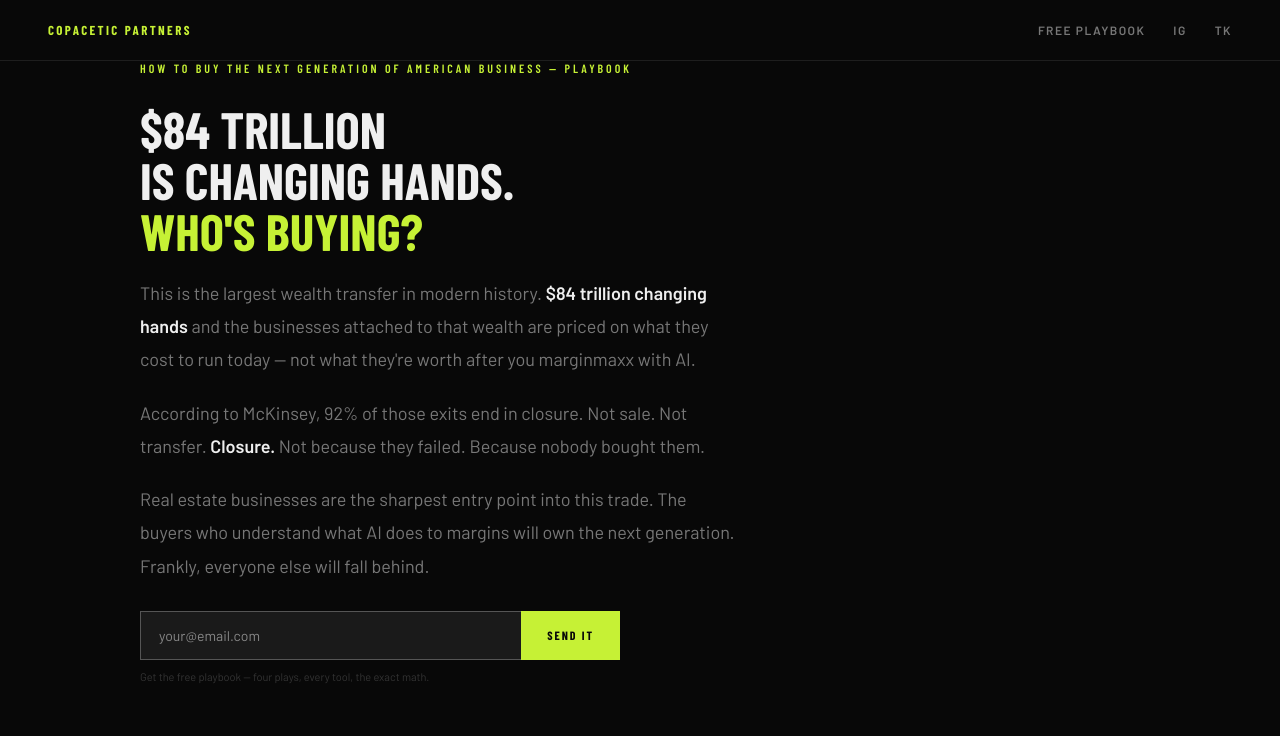
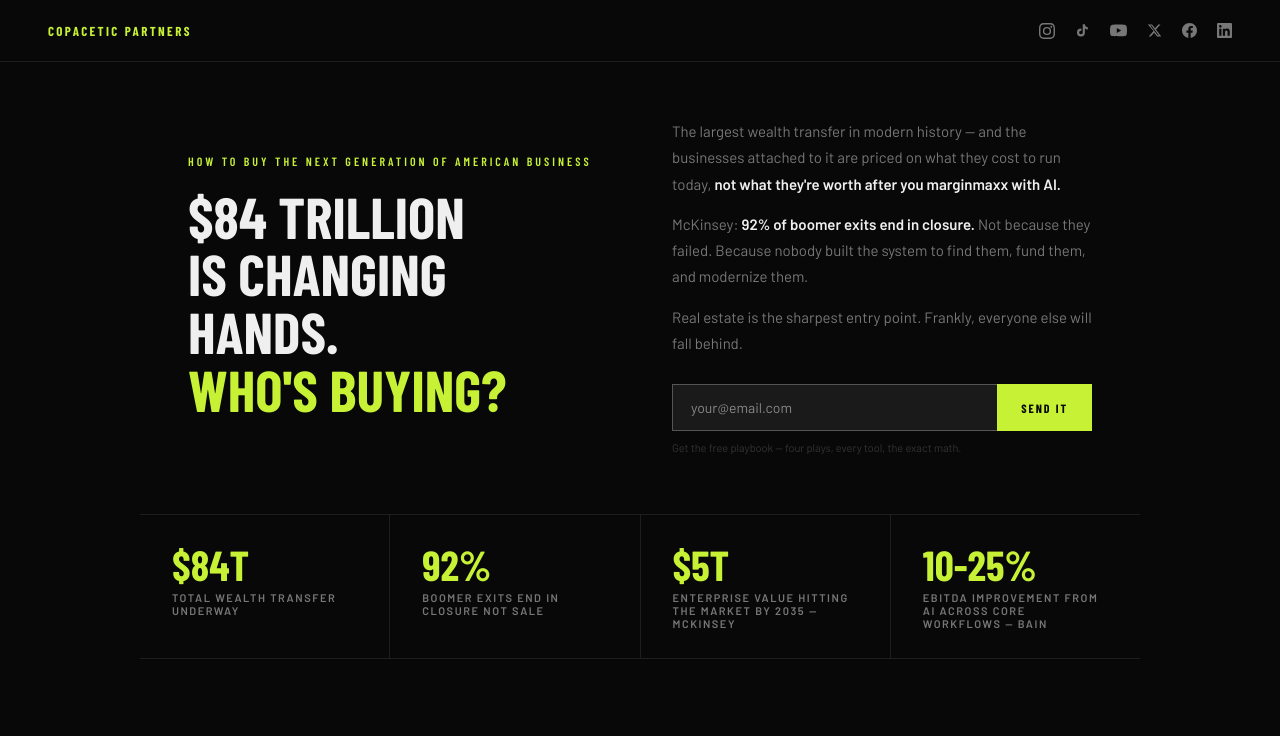
Before and after one commit to copaceticpartners/copaceticpartners, a plain HTML site: page stack.html in a window 1280 px wide. Shown: the top 736 px of the page. Drawn offline with nearby package versions, Linux system fonts and the light colour scheme; a web font is replaced by a local one.

Commit message:
Add files via upload

```diff
--- a/stack.html
+++ b/stack.html
@@ -138,30 +138,56 @@
 
 <nav>
   <div class="nav-brand">Copacetic Partners</div>
-  <div class="nav-links">
-    <a href="/investor-tools">Free Playbook</a>
-    <a href="https://www.instagram.com/nextwavenikolaz" target="_blank">IG</a>
-    <a href="https://www.tiktok.com/@nextwavenikolaz" target="_blank">TK</a>
+  <div class="nav-links" style="gap:20px;align-items:center;">
+    <a href="https://www.instagram.com/nextwavenikolaz/" target="_blank" title="Instagram" style="display:flex;align-items:center;">
+      <svg width="16" height="16" fill="currentColor" viewBox="0 0 24 24"><path d="M12 2.163c3.204 0 3.584.012 4.85.07 3.252.148 4.771 1.691 4.919 4.919.058 1.265.069 1.645.069 4.849 0 3.205-.012 3.584-.069 4.849-.149 3.225-1.664 4.771-4.919 4.919-1.266.058-1.644.07-4.85.07-3.204 0-3.584-.012-4.849-.07-3.26-.149-4.771-1.699-4.919-4.92-.058-1.265-.07-1.644-.07-4.849 0-3.204.013-3.583.07-4.849.149-3.227 1.664-4.771 4.919-4.919 1.266-.057 1.645-.069 4.849-.069zM12 0C8.741 0 8.333.014 7.053.072 2.695.272.273 2.69.073 7.052.014 8.333 0 8.741 0 12c0 3.259.014 3.668.072 4.948.2 4.358 2.618 6.78 6.98 6.98C8.333 23.986 8.741 24 12 24c3.259 0 3.668-.014 4.948-.072 4.354-.2 6.782-2.618 6.979-6.98.059-1.28.073-1.689.073-4.948 0-3.259-.014-3.667-.072-4.947-.196-4.354-2.617-6.78-6.979-6.98C15.668.014 15.259 0 12 0zm0 5.838a6.162 6.162 0 100 12.324 6.162 6.162 0 000-12.324zM12 16a4 4 0 110-8 4 4 0 010 8zm6.406-11.845a1.44 1.44 0 100 2.881 1.44 1.44 0 000-2.881z"/></svg>
+    </a>
+    <a href="https://www.tiktok.com/@nextwavenikolaz" target="_blank" title="TikTok" style="display:flex;align-items:center;">
+      <svg width="15" height="15" fill="currentColor" viewBox="0 0 24 24"><path d="M19.59 6.69a4.83 4.83 0 01-3.77-4.25V2h-3.45v13.67a2.89 2.89 0 01-2.88 2.5 2.89 2.89 0 01-2.89-2.89 2.89 2.89 0 012.89-2.89c.28 0 .54.04.79.1V9.01a6.27 6.27 0 00-.79-.05 6.34 6.34 0 00-6.34 6.34 6.34 6.34 0 006.34 6.34 6.34 6.34 0 006.33-6.34V8.72a8.18 8.18 0 004.79 1.54V6.79a4.85 4.85 0 01-1.02-.1z"/></svg>
+    </a>
+    <a href="https://www.youtube.com/@nextwavenikolaz" target="_blank" title="YouTube" style="display:flex;align-items:center;">
+      <svg width="17" height="17" fill="currentColor" viewBox="0 0 24 24"><path d="M23.495 6.205a3.007 3.007 0 00-2.088-2.088c-1.87-.501-9.396-.501-9.396-.501s-7.507-.01-9.396.501A3.007 3.007 0 00.527 6.205a31.247 31.247 0 00-.522 5.805 31.247 31.247 0 00.522 5.783 3.007 3.007 0 002.088 2.088c1.868.502 9.396.502 9.396.502s7.506 0 9.396-.502a3.007 3.007 0 002.088-2.088 31.247 31.247 0 00.5-5.783 31.247 31.247 0 00-.5-5.805zM9.609 15.601V8.408l6.264 3.602z"/></svg>
+    </a>
+    <a href="https://x.com/nextwavenikolaz" target="_blank" title="X" style="display:flex;align-items:center;">
+      <svg width="15" height="15" fill="currentColor" viewBox="0 0 24 24"><path d="M18.244 2.25h3.308l-7.227 8.26 8.502 11.24H16.17l-4.714-6.231-5.401 6.231H2.744l7.73-8.835L1.254 2.25H8.08l4.713 6.231zm-1.161 17.52h1.833L7.084 4.126H5.117z"/></svg>
+    </a>
+    <a href="https://www.facebook.com/nextwavenikolaz" target="_blank" title="Facebook" style="display:flex;align-items:center;">
+      <svg width="15" height="15" fill="currentColor" viewBox="0 0 24 24"><path d="M24 12.073c0-6.627-5.373-12-12-12s-12 5.373-12 12c0 5.99 4.388 10.954 10.125 11.854v-8.385H7.078v-3.47h3.047V9.43c0-3.007 1.792-4.669 4.533-4.669 1.312 0 2.686.235 2.686.235v2.953H15.83c-1.491 0-1.956.925-1.956 1.874v2.25h3.328l-.532 3.47h-2.796v8.385C19.612 23.027 24 18.062 24 12.073z"/></svg>
+    </a>
+    <a href="https://www.linkedin.com/company/nextwavenikolaz" target="_blank" title="LinkedIn" style="display:flex;align-items:center;">
+      <svg width="15" height="15" fill="currentColor" viewBox="0 0 24 24"><path d="M20.447 20.452h-3.554v-5.569c0-1.328-.027-3.037-1.852-3.037-1.853 0-2.136 1.445-2.136 2.939v5.667H9.351V9h3.414v1.561h.046c.477-.9 1.637-1.85 3.37-1.85 3.601 0 4.267 2.37 4.267 5.455v6.286zM5.337 7.433c-1.144 0-2.063-.926-2.063-2.065 0-1.138.92-2.063 2.063-2.063 1.14 0 2.064.925 2.064 2.063 0 1.139-.925 2.065-2.064 2.065zm1.782 13.019H3.555V9h3.564v11.452zM22.225 0H1.771C.792 0 0 .774 0 1.729v20.542C0 23.227.792 24 1.771 24h20.451C23.2 24 24 23.227 24 22.271V1.729C24 .774 23.2 0 22.222 0h.003z"/></svg>
+    </a>
   </div>
 </nav>
 
-<div class="hero">
-  <div class="eyebrow">How to Buy the Next Generation of American Business — Playbook</div>
-  <h1 class="hero-hl">
-    $84 trillion<br>
-    is changing hands.<br>
-    <span class="g">Who's buying?</span>
-  </h1>
-  <p class="hero-body">
-    This is the largest wealth transfer in modern history. <strong>$84 trillion changing hands</strong> and the businesses attached to that wealth are priced on what they cost to run today — not what they're worth after you marginmaxx with AI.</p>
-      <p class="hero-body" style="margin-top:20px;">According to McKinsey, 92% of those exits end in closure. Not sale. Not transfer. <strong>Closure.</strong> Not because they failed. Because nobody bought them.</p>
-      <p class="hero-body" style="margin-top:20px;">Real estate businesses are the sharpest entry point into this trade. The buyers who understand what AI does to margins will own the next generation. Frankly, everyone else will fall behind.
-  </p>
-  <div class="form-row" style="margin-top:28px;">
-    <input type="email" class="f-input" id="emailInput" placeholder="your@email.com">
-    <button class="f-btn" onclick="go()">Send It</button>
+<div style="max-width:1000px;margin:0 auto;padding:56px 48px 0;display:grid;grid-template-columns:1fr 1fr;gap:64px;align-items:center;">
+
+  <!-- LEFT: stat + headline -->
+  <div>
+    <div class="eyebrow" style="margin-bottom:20px;">How to Buy the Next Generation of American Business</div>
+    <h1 style="font-family:'Barlow Condensed',sans-serif;font-weight:900;font-size:clamp(36px,4.5vw,58px);line-height:1.0;text-transform:uppercase;margin-bottom:0;">
+      $84 Trillion<br>is changing<br>hands.<br><span style="color:var(--green);">Who's buying?</span>
+    </h1>
   </div>
-  <div class="f-note" id="note" style="margin-top:10px;">Get the free playbook — four plays, every tool, the exact math.</div>
+
+  <!-- RIGHT: copy + form -->
+  <div>
+    <p style="font-size:15px;color:var(--gray);line-height:1.75;margin-bottom:14px;">
+      The largest wealth transfer in modern history — and the businesses attached to it are priced on what they cost to run today, <strong style="color:var(--white);">not what they're worth after you marginmaxx with AI.</strong>
+    </p>
+    <p style="font-size:15px;color:var(--gray);line-height:1.75;margin-bottom:14px;">
+      McKinsey: <strong style="color:var(--white);">92% of boomer exits end in closure.</strong> Not because they failed. Because nobody built the system to find them, fund them, and modernize them.
+    </p>
+    <p style="font-size:15px;color:var(--gray);line-height:1.75;margin-bottom:28px;">
+      Real estate is the sharpest entry point. Frankly, everyone else will fall behind.
+    </p>
+    <div style="display:flex;max-width:440px;">
+      <input type="email" class="f-input" id="emailInput" placeholder="your@email.com" style="flex:1;background:#1a1a1a;border:1px solid #555;border-right:none;padding:14px 18px;font-family:Barlow,sans-serif;font-size:14px;color:var(--white);outline:none;">
+      <button class="f-btn" onclick="go()" style="background:var(--green);border:none;padding:14px 24px;font-family:'Barlow Condensed',sans-serif;font-size:12px;font-weight:700;letter-spacing:0.16em;text-transform:uppercase;color:var(--black);cursor:pointer;white-space:nowrap;">Send It</button>
+    </div>
+    <div id="note" style="font-size:11px;color:var(--dim);margin-top:10px;">Get the free playbook — four plays, every tool, the exact math.</div>
+  </div>
+
 </div>
 
 <div class="stats">
```
